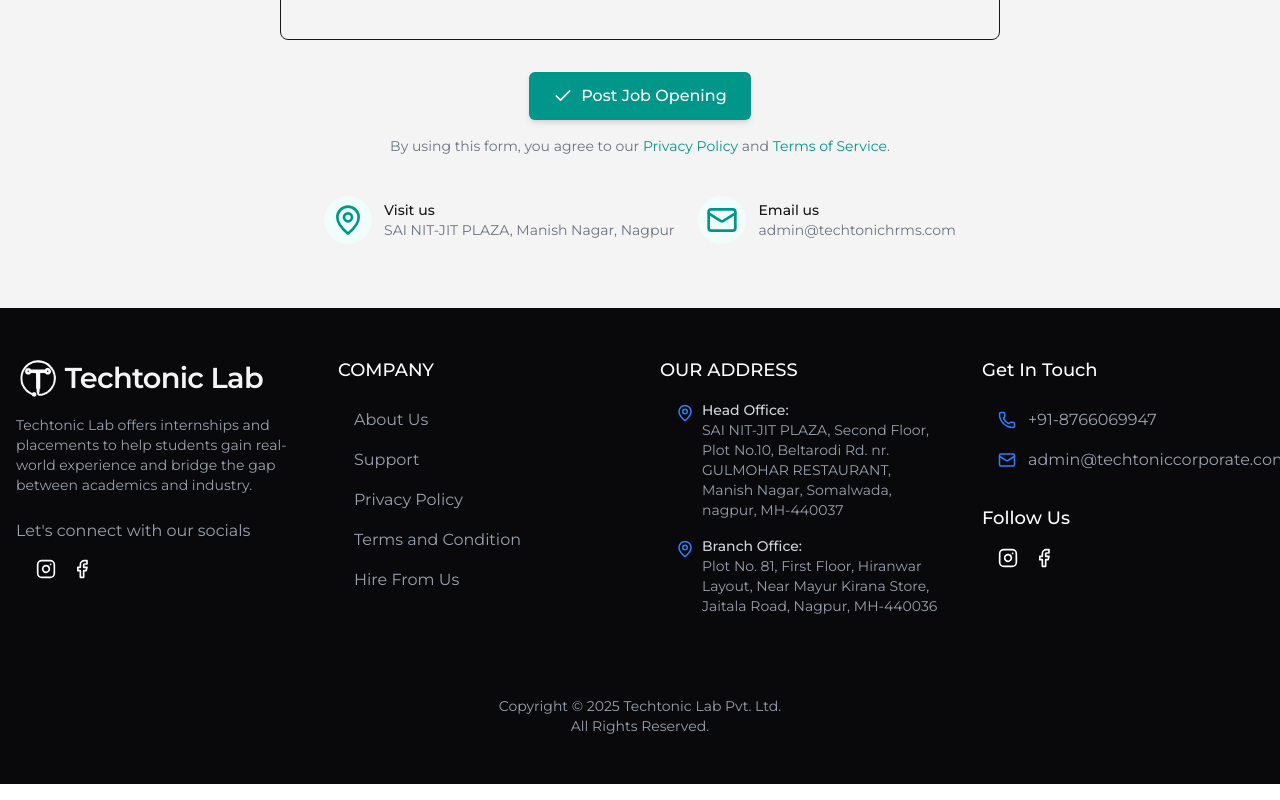
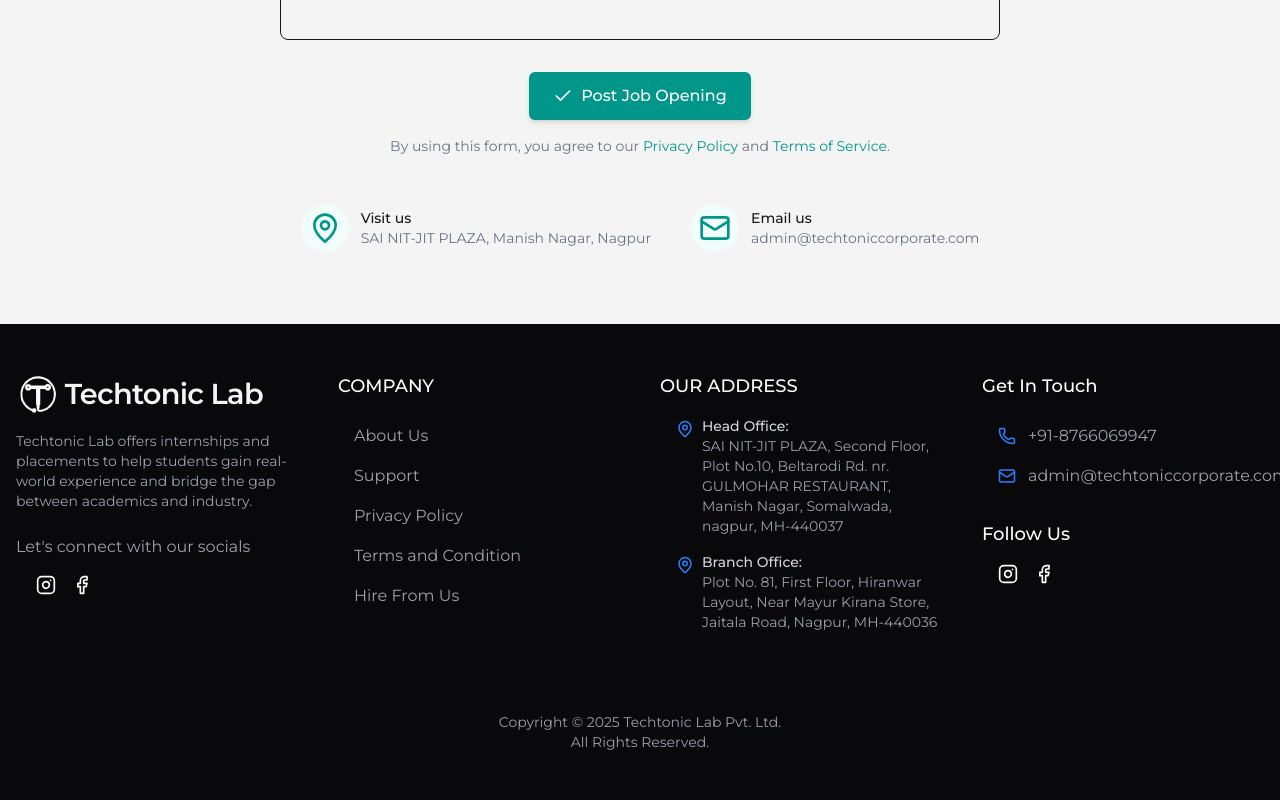
Before and after one commit to SaurabhRadke/NewTechtonicLimitedApril, a Next.js app: page /hire-from-us in a window 1280 px wide. Shown: the part 923-1723 px from the top of the page. Built offline with nearby package versions, Linux system fonts and the light colour scheme.

Commit message:
clean2_May8

```diff
--- a/src/app/Components/TestimonialSection.js
+++ b/src/app/Components/TestimonialSection.js
@@ -15,18 +15,18 @@ const testimonials = [
   },
   {
     id: 2,
-    content: "Techtonic Lab helped me get my dream job, I had a MBA background!",
+    content: "Techtonic Lab helped me get my dream job, I had a long career gap.",
     rating: 5,
-    name: "Ravi Sharma",
+    name: "Chinmay Pande",
     company: "Infosys",
     package: "₹6.5 LPA",
     image: "/api/placeholder/40/40"
   },
   {
     id: 3,
-    content: "From zero to SAP-certified with real project exposure.",
+    content: "I am very much thankfull to techtonic lab for helping me to get into real quick with non IT background.",
     rating: 5,
-    name: "Anjali Rane",
+    name: "Avinash Bawane",
     company: "Capgemini",
     package: "₹5.2 LPA",
     image: "/api/placeholder/40/40"
--- a/src/app/hire-from-us/page.js
+++ b/src/app/hire-from-us/page.js
@@ -4,6 +4,7 @@ import { Check, AlertCircle, Briefcase, GraduationCap, Clock, MapPin, Building,
 import HeaderSection from '../Components/HeaderSection';
 import FooterSection from '../Components/FooterSection';
 import { sendHiringEmail } from '../utiles/Hirefromus';
+import Link from 'next/link';
 
 const HiringForm = () => {
   const [formData, setFormData] = useState({
@@ -332,8 +333,8 @@ const handleSubmit = async (e) => {
           </p>
 
           {/* Contact info */}
-          <div className="flex flex-col md:flex-row gap-6 mt-6 w-full justify-center">
-            <div className="flex items-center ">
+          <div className="flex flex-col md:flex-row  gap-6 mt-6 w-full justify-center">
+          <Link href="https://www.google.com/maps/search/?api=1&query=SAI+NIT-JIT+PLAZA%2C+Second+Floor%2C+Plot+No.10%2C+Beltarodi+Rd.+nr.+GULMOHAR+RESTAURANT%2C+Manish+Nagar%2C+Somalwada%2C+nagpur%2C+MH-440037" target='__blank'> <div className="p-2 hover:bg-emerald-500/30 rounded-md duration-300  flex items-center ">
               <div className="bg-teal-50 p-2 rounded-full mr-3">
                 <MapPin className="h-8 w-8 text-teal-600" />
               </div>
@@ -341,17 +342,17 @@ const handleSubmit = async (e) => {
                 <p className="text-sm font-medium text-zinc-900">Visit us</p>
                 <p className="text-sm text-gray-500">SAI NIT-JIT PLAZA, Manish Nagar, Nagpur</p>
               </div>
-            </div>
+            </div></Link>
 
-            <div className="flex items-center">
+            <Link href="mailto:admin@techtoniccorporate.com"><div className="flex  hover:bg-emerald-500/30 rounded-md duration-300 p-2 items-center">
               <div className="bg-teal-50 p-2 rounded-full mr-3">
                 <Mail className="h-8 w-8 text-teal-600" />
               </div>
               <div>
                 <p className="text-sm font-medium text-zinc-900">Email us</p>
-                <p className="text-sm text-gray-500">admin@techtonichrms.com</p>
+                <p className="text-sm text-gray-500">admin@techtoniccorporate.com</p>
               </div>
-            </div>
+            </div></Link>
           </div>
         </div>
       </div>
```
